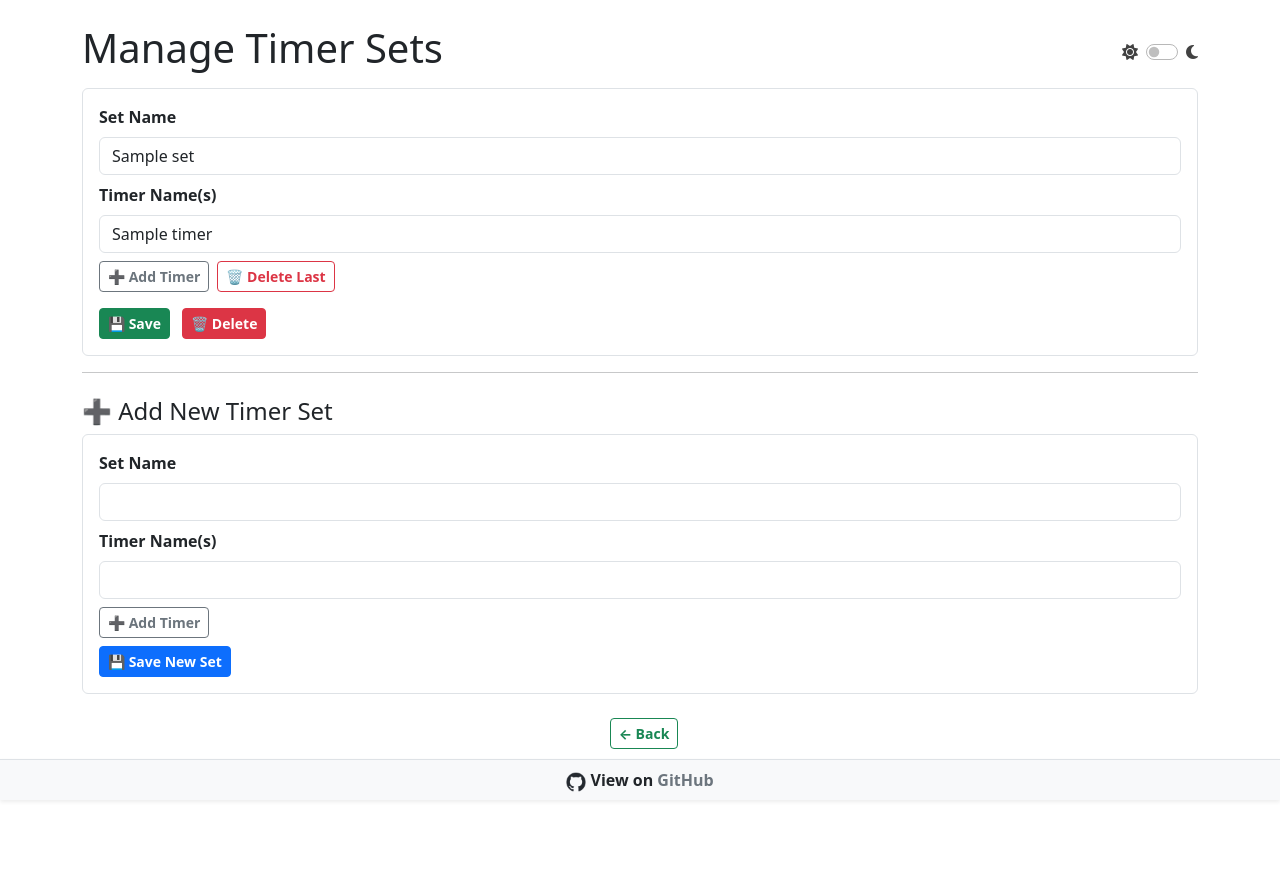
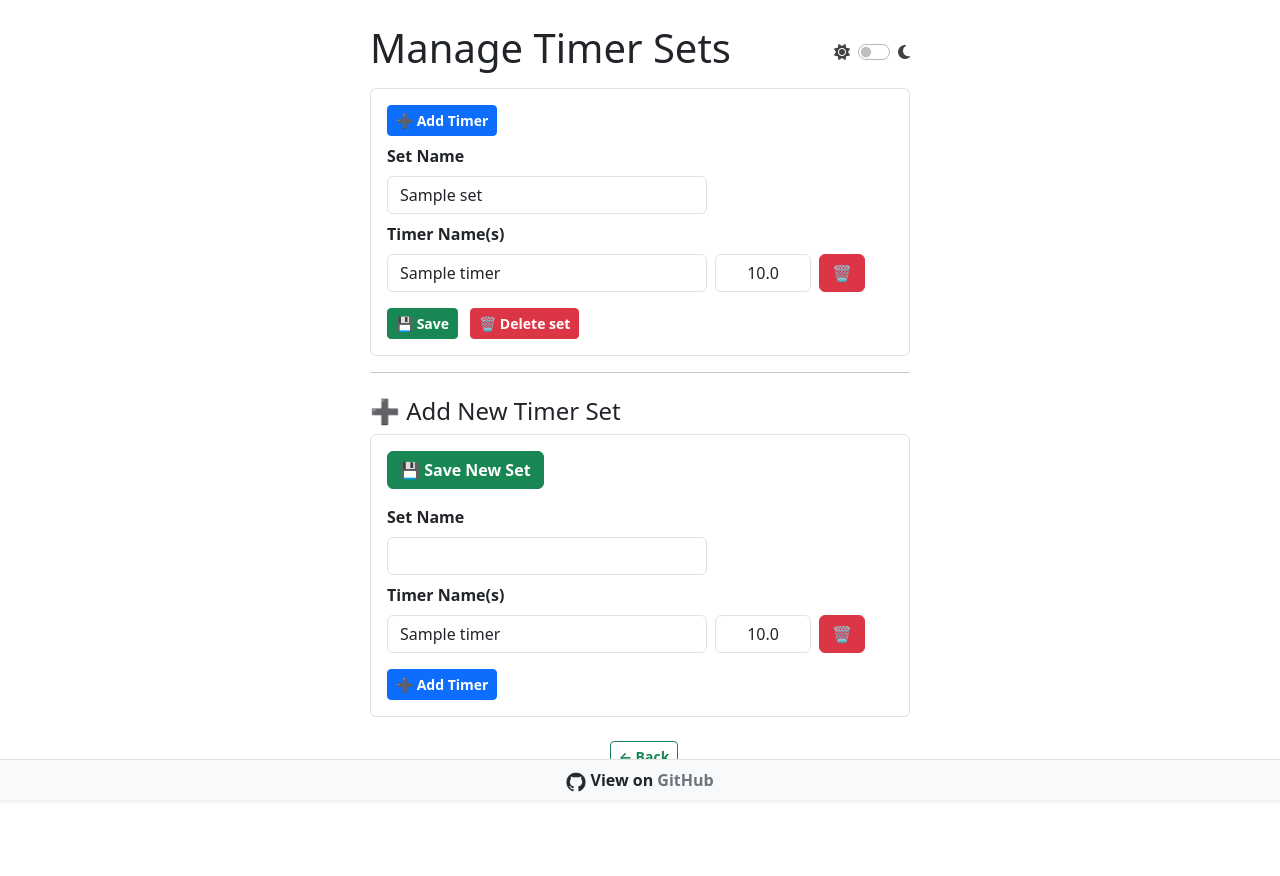
Before and after one commit to watista/dynamic-timers, a Django app: template timers_app/templates/manage_timer_sets.html in a window 1280 px wide. Before the commit the page ends 801 px from the top, so only its background shows below. Run offline with Django 4.2, Linux system fonts and the light colour scheme; the template is opened without the code that fills it: most values are stand-ins (such as "Sample title", 1, 10 or a date in 2020).

Commit message:
update timer_sets view + extras

```diff
--- a/timers_app/static/css/mobile.css
+++ b/timers_app/static/css/mobile.css
@@ -1,4 +1,5 @@
 @media (max-width: 992px) {
+    .name-input-sets,
     .name-input {
         width: 16rem;
     }
@@ -31,6 +32,7 @@
         display: none;
     }
 
+    .name-input-sets,
     .name-input {
         width: 100% !important;
         margin: 0 !important;
--- a/timers_app/static/css/style.css
+++ b/timers_app/static/css/style.css
@@ -2,6 +2,7 @@ body.container {
     padding-bottom: 80px !important;
 }
 
+.name-input-sets,
 .name-input {
     width: 20rem;
     resize: horizontal;
--- a/timers_app/static/js/utils.js
+++ b/timers_app/static/js/utils.js
@@ -343,18 +343,30 @@ document.addEventListener("DOMContentLoaded", () => {
     });
 
     document.querySelectorAll(".name-input").forEach(field => {
-        const id = field.dataset.id;
-        const savedWidth = localStorage.getItem(`name-width-${id}`);
+        const storageId = field.dataset.storageId;
+        const tab = field.dataset.tabId;
+        const savedWidth = localStorage.getItem(`name-width-${tab}-${storageId}`);
         if (savedWidth) {
             field.style.width = savedWidth;
         }
 
         field.addEventListener("mouseup", () => {
-            localStorage.setItem(`name-width-${id}`, field.style.width);
+            localStorage.setItem(`name-width-${tab}-${storageId}`, field.style.width);
         });
 
         field.addEventListener("blur", () => {
-            localStorage.setItem(`name-width-${id}`, field.style.width);
+            localStorage.setItem(`name-width-${tab}-${storageId}`, field.style.width);
+        });
+    });
+
+    document.querySelectorAll("button[name='action'][value='delete']").forEach(button => {
+        button.addEventListener("click", (e) => {
+            const form = button.closest("form");
+            const storageId = form.querySelector(".name-input")?.dataset.storageId;
+            const tab = form.querySelector(".name-input")?.dataset.tabId;
+            if (storageId && tab) {
+                localStorage.removeItem(`name-width-${tab}-${storageId}`);
+            }
         });
     });
 
--- a/timers_app/templates/index.html
+++ b/timers_app/templates/index.html
@@ -144,7 +144,7 @@
                                 {% if timer.locked %}🔒{% else %}🔓{% endif %}
                             </button>
                             <button type="submit" name="action" value="delete" class="btn btn-danger mobile" {% if timer.locked %}disabled{% endif %}>🗑️</button>
-                            <textarea name="name" data-id="{{ forloop.counter0 }}" class="form-control me-2 name-input" rows="1" data-tab="{{ active_tab }}" {% if timer.locked %}disabled{% endif %} {% if new_timer_added and forloop.last %}data-autofocus="true"{% endif %}>{{ timer.name }}</textarea>
+                            <textarea name="name" data-id="{{ forloop.counter0 }}" data-storage-id="{{ timer.id }}" data-tab="{{ active_tab }}" data-tab-id="{{ tab.id }}" class="form-control me-2 name-input" rows="1" data-tab="{{ active_tab }}" {% if timer.locked %}disabled{% endif %} {% if new_timer_added and forloop.last %}data-autofocus="true"{% endif %}>{{ timer.name }}</textarea>
 
                             {% if timer.running %}
                                 <span class="me-2 running-timer" data-timer data-start="{{ timer.start_time }}" data-elapsed="{{ timer.elapsed }}" data-tab="{{ active_tab }}">
--- a/timers_app/templates/manage_timer_sets.html
+++ b/timers_app/templates/manage_timer_sets.html
@@ -1,5 +1,6 @@
 <!DOCTYPE html>
 {% load static %}
+{% load format_tags %}
 <html lang="en">
 <head>
     <title>Dynamic Timers</title>
@@ -29,7 +30,8 @@
       gtag('config', 'G-HFQFMJDLL2');
     </script>
 </head>
-<body class="container py-4">
+<body class="container py-4" style="display: flex; justify-content: center;">
+<div style="width: 540px">
     <div class="mb-2 d-flex align-items-center justify-content-between gap-2">
         <h1>Manage Timer Sets</h1>
         <div class="form-switch float-end">
@@ -47,24 +49,26 @@
     {% for set in timer_sets %}
     <form method="POST" class="border p-3 mb-3 rounded">{% csrf_token %}
         <input type="hidden" name="action" value="update">
+        <button type="button" class="btn btn-primary btn-sm mb-2 fw-bold" onclick="addTimerField('timers-{{ forloop.counter0 }}')">➕ Add Timer</button>
         <input type="hidden" name="set_index" value="{{ forloop.counter0 }}">
         <div class="mb-2">
             <label class="form-label fw-bold">Set Name</label>
-            <input type="text" name="set_name" class="form-control" value="{{ set.name }}" required>
+            <input type="text" name="set_name" class="name-input-sets form-control" value="{{ set.name }}" required>
         </div>
         <div id="timers-{{ forloop.counter0 }}">
             <label class="form-label fw-bold">Timer Name(s)</label>
             {% for timer in set.timers %}
-                <input type="text" name="timer_names" class="form-control mb-2" value="{{ timer.name }}" required>
+            <div class="d-flex gap-2 mb-2">
+                <input type="text" name="timer_names" class="name-input-sets form-control" value="{{ timer.name }}" required>
+                <input type="number" data-id="{{ forloop.counter0 }}" name="timer_minutes" class="form-control elapsed-input" step="0.1" min="0" value="{% if timer.elapsed %}{{ timer.elapsed|format_minutes }}{% else %}0.0{% endif %}" data-tab="{{ active_tab }}">
+                <span data-timer data-id="{{ forloop.counter0 }}" data-elapsed="{{ timer.elapsed }}" data-tab="{{ active_tab }}" style="display: none;"></span>
+                <button type="submit" name="action" value="delete" class="btn btn-danger">🗑️</button>
+            </div>
             {% endfor %}
         </div>
-        <div class="d-flex gap-2 mb-3">
-            <button type="button" class="btn btn-sm btn-outline-secondary fw-bold" onclick="addTimerField('timers-{{ forloop.counter0 }}')">➕ Add Timer</button>
-            <button type="button" class="btn btn-sm btn-outline-danger fw-bold" onclick="deleteLastField('timers-{{ forloop.counter0 }}')">🗑 Delete Last</button>
-        </div>
-        <div class="mt-2">
+        <div class="mt-3">
             <button type="submit" name="action" value="update" class="btn btn-success btn-sm fw-bold">💾 Save</button>
-            <button type="submit" name="action" value="delete" class="btn btn-danger btn-sm ms-2 fw-bold">🗑 Delete</button>
+            <button type="submit" name="action" value="delete" class="btn btn-danger btn-sm ms-2 fw-bold">🗑 Delete set</button>
         </div>
     </form>
     {% empty %}
@@ -76,17 +80,23 @@
     <h4 class="mt-4">➕ Add New Timer Set</h4>
     <form method="POST" class="border p-3 rounded">{% csrf_token %}
         <input type="hidden" name="action" value="add">
+        <button type="submit" class="mb-3 btn btn-success fw-bold">💾 Save New Set</button>
         <div class="mb-2">
             <label class="form-label fw-bold">Set Name</label>
-            <input type="text" name="set_name" class="form-control" required>
+            <input type="text" name="set_name" class="name-input-sets form-control" required>
         </div>
         <div id="new-timer-fields">
             <label class="form-label fw-bold">Timer Name(s)</label>
-            <input type="text" name="timer_names" class="form-control mb-2" required>
+            <div class="d-flex gap-2 mb-2">
+                <input type="text" name="timer_names" class="name-input-sets form-control" value="{{ timer.name }}" required>
+                <input type="number" data-id="{{ forloop.counter0 }}" name="timer_minutes" class="form-control elapsed-input" step="0.1" min="0" value="{% if timer.elapsed %}{{ timer.elapsed|format_minutes }}{% else %}0.0{% endif %}" data-tab="{{ active_tab }}">
+                <span data-timer data-id="{{ forloop.counter0 }}" data-elapsed="{{ timer.elapsed }}" data-tab="{{ active_tab }}" style="display: none;"></span>
+                <button type="submit" name="action" value="delete" class="btn btn-danger">🗑️</button>
+            </div>
         </div>
-        <button type="button" class="btn btn-sm btn-outline-secondary mb-2 fw-bold" onclick="addTimerField('new-timer-fields')">➕ Add Timer</button><br>
-        <button type="submit" class="btn btn-primary btn-sm fw-bold">💾 Save New Set</button>
-
+        <div class="mt-3">
+            <button type="button" class="btn btn-sm btn-primary fw-bold" onclick="addTimerField('new-timer-fields')">➕ Add Timer</button>
+        </div>
     </form>
 
     <!-- Return -->
@@ -123,15 +133,54 @@
                 document.body.classList.toggle('dark-mode');
                 localStorage.setItem('darkMode', document.body.classList.contains('dark-mode'));
             });
+
+            const autoFocusInput = document.querySelector('input[data-autofocus="true"]');
+            if (autoFocusInput) {
+                autoFocusInput.focus();
+                autoFocusInput.select();
+            }
         });
 
         function addTimerField(containerId) {
             const container = document.getElementById(containerId);
-            const input = document.createElement("input");
-            input.type = "text";
-            input.name = "timer_names";
-            input.className = "form-control mb-2";
-            container.appendChild(input);
+
+            document.querySelectorAll("input[data-autofocus]").forEach(el => el.removeAttribute("data-autofocus"));
+
+            const wrapper = document.createElement("div");
+            wrapper.className = "d-flex gap-2 mb-2";
+
+            const nameInput = document.createElement("input");
+            nameInput.type = "text";
+            nameInput.name = "timer_names";
+            nameInput.className = "name-input-sets form-control";
+            nameInput.required = true;
+            nameInput.setAttribute("data-autofocus", "true");
+
+            const minutesInput = document.createElement("input");
+            minutesInput.type = "number";
+            minutesInput.name = "timer_minutes";
+            minutesInput.className = "form-control elapsed-input";
+            minutesInput.min = 0;
+            minutesInput.step = "0.1";
+            minutesInput.value = "0.0";
+
+            const deleteBotton = document.createElement("button");
+            deleteBotton.type = "submit";
+            deleteBotton.name = "action";
+            deleteBotton.className = "btn btn-danger";
+            deleteBotton.value = "delete";
+            deleteBotton.innerHTML = "🗑️";
+
+            wrapper.appendChild(nameInput);
+            wrapper.appendChild(minutesInput);
+            wrapper.appendChild(deleteBotton);
+
+            container.appendChild(wrapper);
+            setTimeout(() => {
+                nameInput.focus();
+                nameInput.select();
+            }, 0);
+
         }
 
         function deleteLastField(containerId) {
@@ -141,6 +190,8 @@
                 container.removeChild(inputs[inputs.length - 1]);
             }
         }
+
     </script>
+</div>
 </body>
 </html>
```
Also changed, not shown: timers_app/views.py (+63 -15 lines), README.md.
